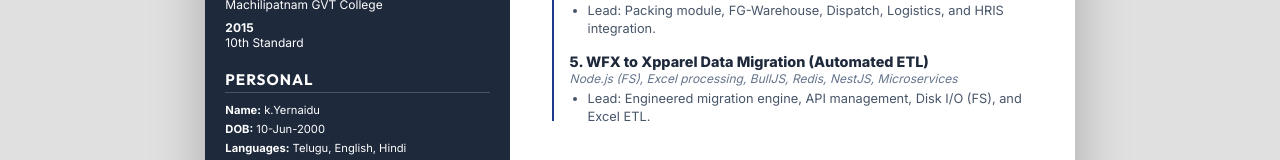
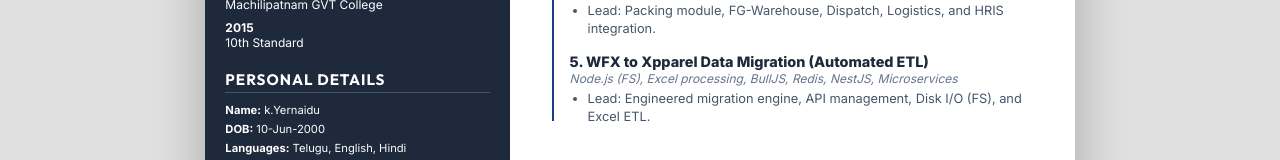
Before and after one commit to developernaidu/portfolio, a React (Vite) app: page / in a window 1280 px wide. Both pictures are taken after a click on the button "View & Download Resume". Shown: the part 798-958 px from the top of the page. Built offline with nearby package versions, Linux system fonts and the light colour scheme.

Commit message:
@ persional details name added

```diff
--- a/src/components/Resume.jsx
+++ b/src/components/Resume.jsx
@@ -127,7 +127,7 @@
           </div>
 
           <div style={{ marginBottom: '20px' }}>
-            <h2 style={{ fontSize: '0.95rem', fontWeight: 700, letterSpacing: '1px', marginBottom: '10px', borderBottom: '1px solid rgba(255,255,255,0.2)', paddingBottom: '3px' }}>PERSONAL</h2>
+            <h2 style={{ fontSize: '0.95rem', fontWeight: 700, letterSpacing: '1px', marginBottom: '10px', borderBottom: '1px solid rgba(255,255,255,0.2)', paddingBottom: '3px' }}>PERSONAL DETAILS</h2>
             <div style={{ fontSize: '0.7rem', display: 'flex', flexDirection: 'column', gap: '5px' }}>
               <div><strong>Name:</strong> k.Yernaidu</div>
               <div><strong>DOB:</strong> 10-Jun-2000</div>
```
